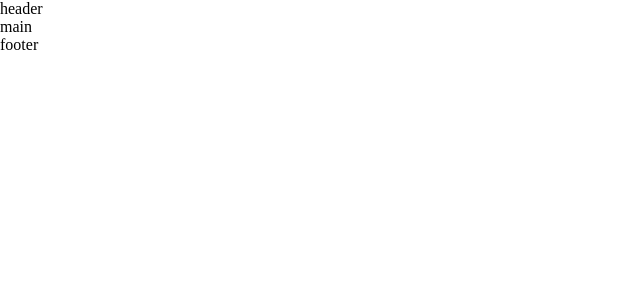
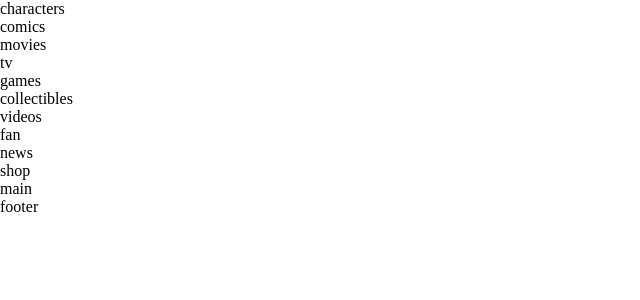
Before and after one commit to CodeYouness/vite-comics, a Vue app: page / in a window 1280 px wide. Shown: the top 300 px of the page, without its empty margins (0-640 px from the left). Built offline with nearby package versions, Linux system fonts and the light colour scheme.

Commit message:
added array with header link

```diff
--- a/src/components/AppHeader.vue
+++ b/src/components/AppHeader.vue
@@ -2,6 +2,18 @@
 export default {
     data() {
         return {
+            headerLink: [
+    { id: 1, title: "characters", active: false },
+    { id: 2, title: "comics", active: true },
+    { id: 3, title: "movies", active: false },
+    { id: 4, title: "tv", active: false },
+    { id: 5, title: "games", active: false },
+    { id: 6, title: "collectibles", active: false },
+    { id: 7, title: "videos", active: false },
+    { id: 8, title: "fan", active: false },
+    { id: 9, title: "news", active: false },
+    { id: 10, title: "shop", active: false }
+]
         }
     },
 }
@@ -9,7 +21,7 @@ export default {
 
 <template>
     <div>
-        <p>header</p>
+        <p v-for="title in headerLink">{{title.title}}</p>
     </div>
 </template>
 
```
